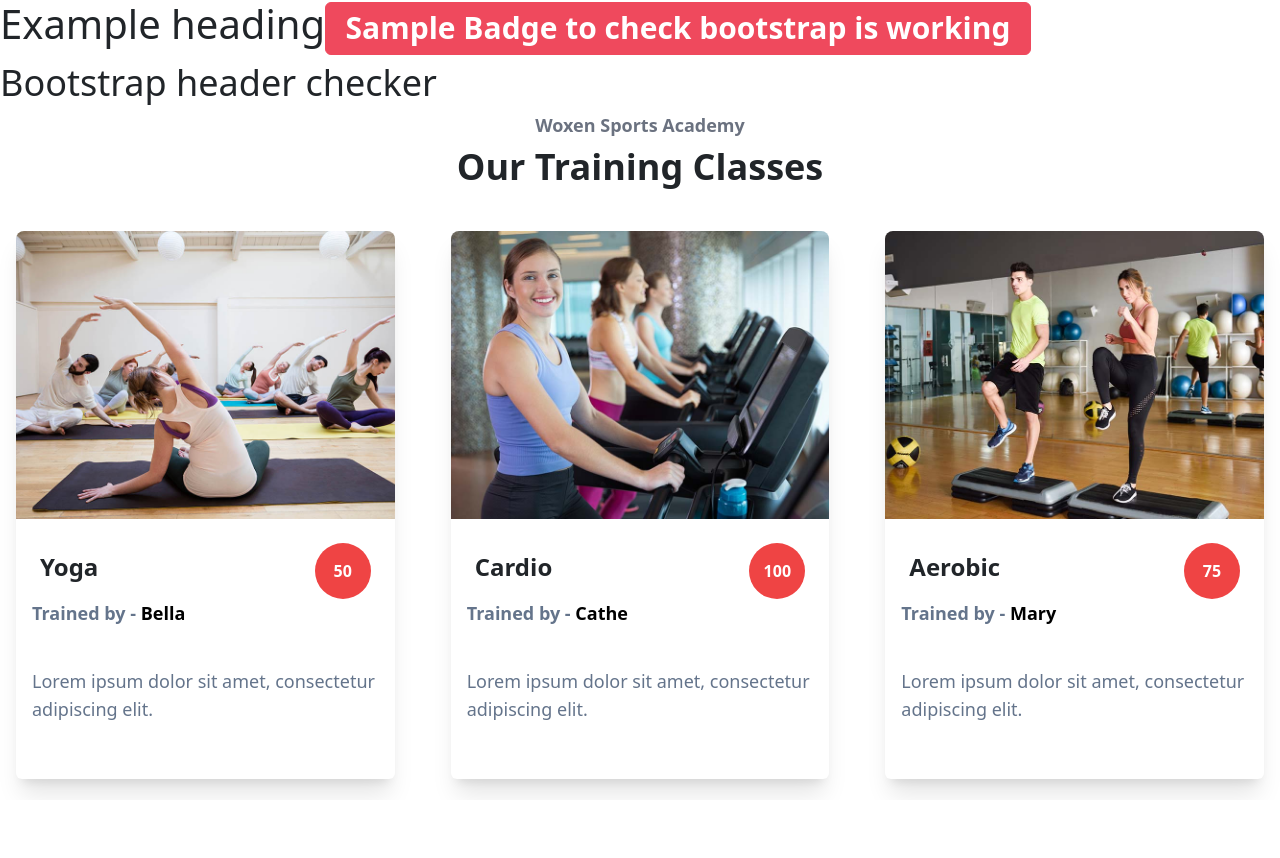
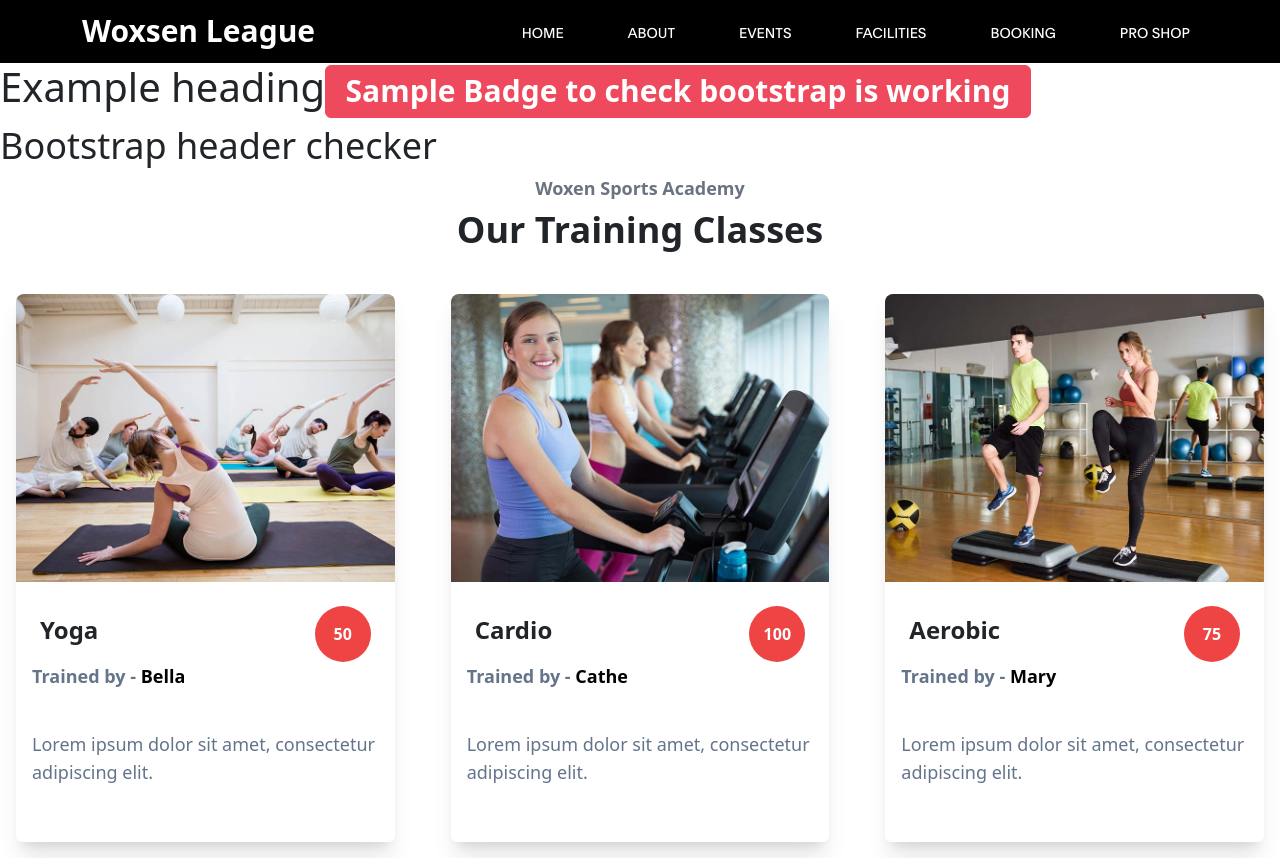
Before and after one commit to CODEX-WoU/NewLeague, a React (Vite) app in the folder client/: page / in a window 1280 px wide. Before the commit the page ends 800 px from the top, so only its background shows below. Built offline with nearby package versions, Linux system fonts and the light colour scheme.

Commit message:
Added: Header

```diff
--- a/client/src/App.tsx
+++ b/client/src/App.tsx
@@ -1,10 +1,12 @@
 import { Badge, Button } from "react-bootstrap";
 import { RouterProvider } from "react-router-dom";
 import router from "./router";
+import TheHeader from "./components/layout/TheHeader";
 
 function App() {
   return (
     <>
+      <TheHeader></TheHeader>
       <div>
         <h1>
           Example heading
--- /dev/null
+++ b/client/src/components/layout/TheHeader.tsx
@@ -0,0 +1,38 @@
+import { Container, Navbar, Nav } from "react-bootstrap";
+
+const HeaderNavLink = (props: { title: string; toHref: string }) => {
+  const { title, toHref } = props;
+
+  return (
+    <Nav.Link className="text-white" href={toHref}>
+      <span className="hover:text-primary font-plain text-sm">
+        {title.toUpperCase()}
+      </span>
+    </Nav.Link>
+  );
+};
+
+const TheHeader = () => {
+  return (
+    <Navbar bg="black" variant="dark" sticky="top">
+      <Container>
+        <Navbar.Brand>
+          <span className="text-3xl font-bold text-white">Woxsen League</span>
+        </Navbar.Brand>
+        <Nav
+          className="ms-auto gap-x-12"
+          style={{ justifyContent: "flex-end" }}
+        >
+          <HeaderNavLink title="home" toHref="#" />
+          <HeaderNavLink title="about" toHref="#" />
+          <HeaderNavLink title="events" toHref="#" />
+          <HeaderNavLink title="facilities" toHref="#" />
+          <HeaderNavLink title="booking" toHref="#" />
+          <HeaderNavLink title="pro shop" toHref="#" />
+        </Nav>
+      </Container>
+    </Navbar>
+  );
+};
+
+export default TheHeader;
```
